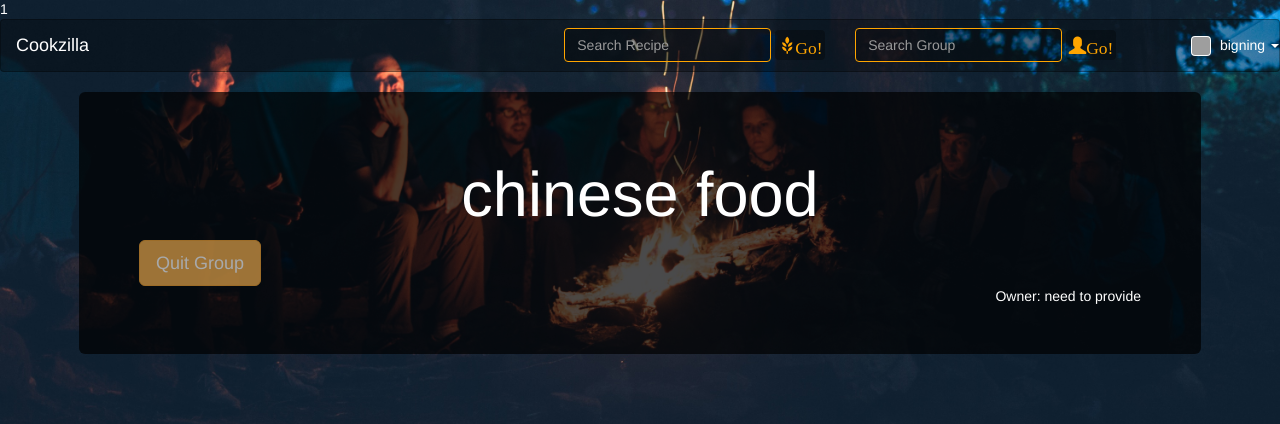
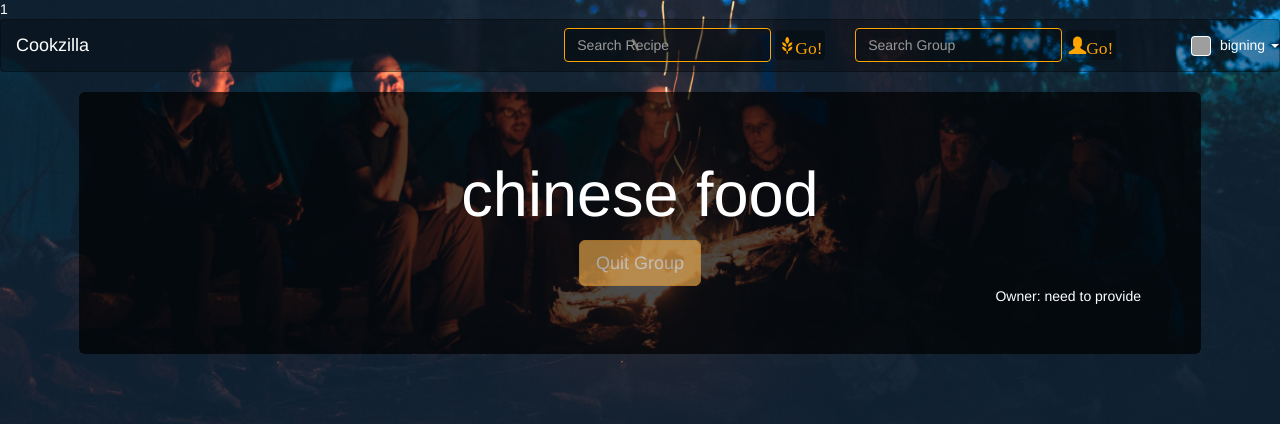
Before and after one commit to bigning/database_project, a PHP site: page /group_detail.php?group_id=1 in a window 1280 px wide. Shown: the part 301-725 px from the top of the page. Run offline with PHP 8.4, Linux system fonts and the light colour scheme; a user stored in the database is signed in; data comes from the database, SQL or seed files in the repository; grey boxes are pictures that could not be loaded.

Commit message:
see the changes

```diff
--- a/group_detail.php
+++ b/group_detail.php
@@ -105,6 +105,7 @@ print($user_id);
 
 
 
+
 <!-- FE -->
 <!-- Navbar -->
 <?php require "./include/partials/navHeader.php" ?>
@@ -117,17 +118,29 @@ print($user_id);
 <!-- group title -->
 <div class = "container">
     <div class = "jumbotron">
+
+        <!-- join-quit-form -->
+        <form method= "GET" action="./join_quit.php" id = "join-quit-form">
+            <input type = "hidden" name = "group_id" value = "<?php echo $group_id ?>" />
+            <input type = "hidden" name = "is_member" value = "<?php echo $is_member ?>" />
+        </form>
+
+
         <?php
             // title
             echo "<h1 id = 'group-title'>" . $group["group_name"] . "</h1>";
 
+
+
             // join or quit button
             if ($is_member){
                 if ($user_id === $group["group_owner"]){
-                    echo "<button type='button' class='btn btn-lg btn-warning' disabled>Quit Group</button>";
+                    echo "<button type='button' class='btn btn-lg btn-warning join-quit-button' disabled>Quit Group</button>";
                 } else {
-                    echo "<button type='submit' class='btn btn-lg btn-primary' formaction = './include/asdf.php'>Quit Group</button>";
+                    echo "<button type='submit' form = 'join-quit-form' class='btn btn-lg btn-warning join-quit-button' >Quit Group</button>";
                 }
+            } else {
+                echo "<button type='submit' form = 'join-quit-form' class='btn btn-lg btn-success join-quit-button' >Join Group</button>";
             }
 
             // group owner
--- a/include/css/group_detail.css
+++ b/include/css/group_detail.css
@@ -19,6 +19,10 @@
 	text-align: right;
 }
 
+.join-quit-button{
+	display: block;
+	margin: 0 auto;
+}
 
 
 
```
